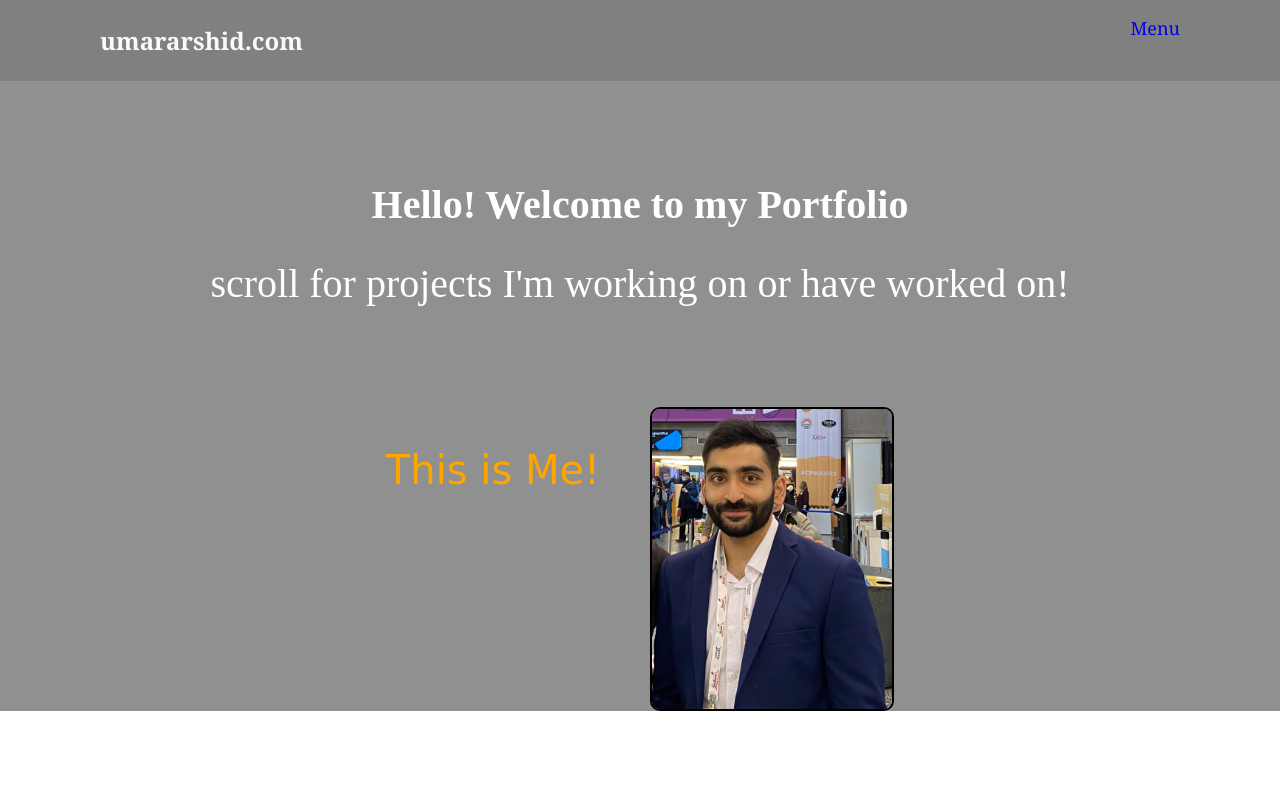
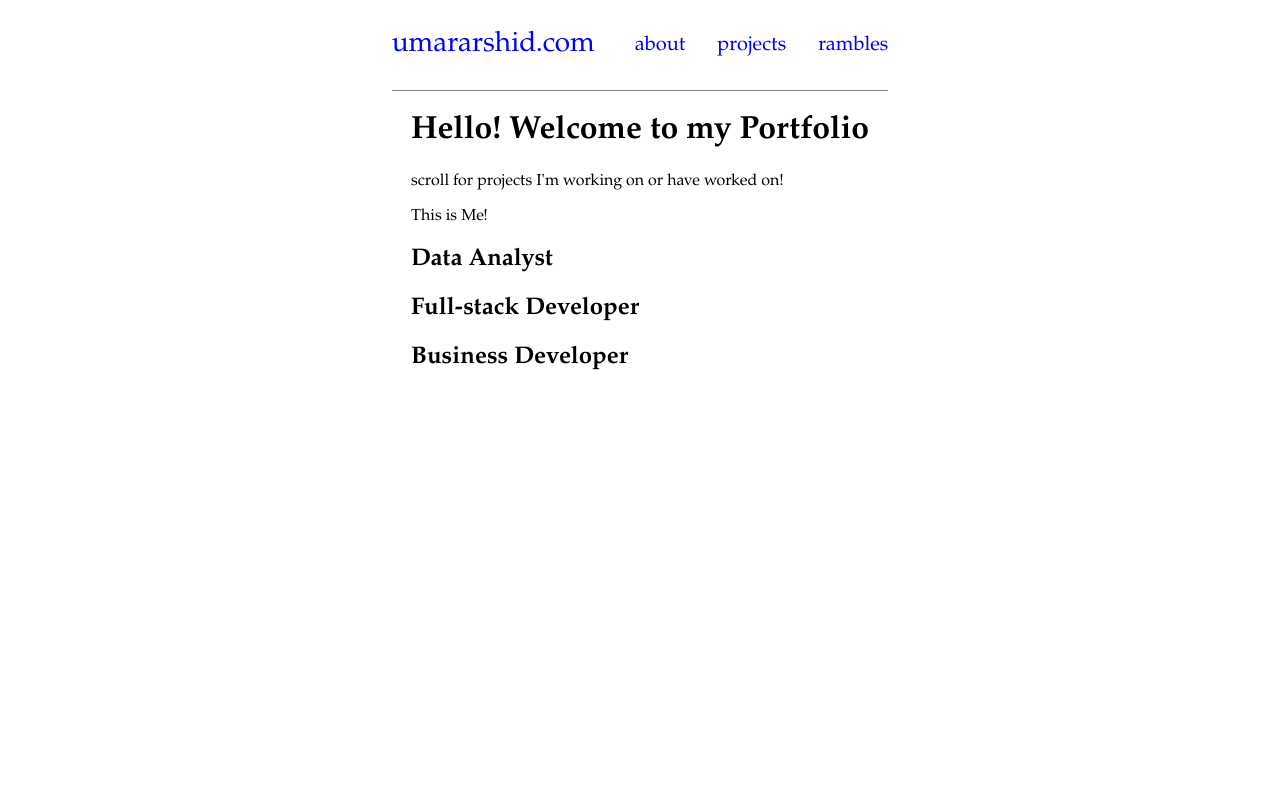
Before and after one commit to pabloarshid/portapotty, a plain HTML site: page index.html in a window 1280 px wide. Shown: the top 800 px of the page. Drawn offline with Linux system fonts and the light colour scheme.

Commit message:
Very Simple main page

```diff
--- a/index.html
+++ b/index.html
@@ -12,7 +12,9 @@
             <p>umararshid.com</p>
           </div>
           <ul>
-            <li><a href="#">Menu</a></li>
+            <li><a href="#">about</a></li>
+            <li><a href="#">projects</a></li>
+            <li><a href="#">rambles</a></li>
           </ul>
         </div>
         <div class="main">
@@ -22,7 +24,7 @@
           </div>
           <div class="slidetwo">
               <p class="blinking">This is Me!</p>
-              <img src="me.jpg" alt="">
+              <!-- <img src="me.jpg" alt=""> -->
           </div>
           <div class="slidethree">
             <h2>Data Analyst</h2>
@@ -31,7 +33,7 @@
           </div>
 
           <div class="slidefour">
-            <img src="python.png" alt="">
+            <!-- <img src="python.png" alt=""> -->
           </div>
         </div>
 
--- a/styles.css
+++ b/styles.css
@@ -3,123 +3,52 @@ body {
   overflow: scroll;
   /* font-family: Roboto; */
   /* font-style: italic; */
+  height: 100vh;
+  background-color: white;
+
+  font-family: Garamond;
 }
 
 
 .maincontainer{
   display: flex;
   flex-direction: column;
+  justify-content: center;
+  align-items: center;
 }
 .header{
   display: flex;
-  justify-content: space-between;
-  background-color: grey;
-  padding: 0px 100px;
-  font-family: Georgia;
+  justify-content: center;
+  background-color: white;
+  /* padding: 0px 100px; */
   color: blue;
+  margin: 0px 500px;
+  padding: 0;
+  border-bottom: 1px grey solid;
 }
 
 .logo{
   display: flex;
   justify-content: center;
   align-self: center;
+  font-size: 28px;
+  padding-bottom: 0;
+  margin:0;
 }
 li{
   list-style-type: none;
-  font-size: 18px;
+  font-size: 20px;
+  padding-bottom: 0;
+  font-family: Garamond;
   /* color: blue; */
 }
 a{
   text-decoration: none;
-  /* color: White; */
 }
 .header ul{
   display: flex;
+  justify-content: center;
+  align-self: center;
   gap:32px;
+
 }
-.logo{
-  color: #F9FAF8;
-  font-size: 24px;
-  font-weight: bold;
-}
-.slideone {
-  display: flex;
-  flex-direction: column;
-  background-color: #909090;
-  margin: 0;
-  padding: 100px 200px;
-  gap:32px;
-  color: white;
-  align-items: center;
-  padding: 100px 0px;
-}
-.slideone > *{
-  margin: 0;
-  padding: 0px;
-  font-size: 40px;
-}
-.slidetwo img{
-  width:auto;
-  height: 300px;
-  border: 2px black solid;
-  border-radius: 10px;
-}
-.slidetwo{
-  display: flex;
-  gap:50px;
-  justify-content: center;
-  background-color: #909090;
-}
-.blinking {
-  font-family: 'Ms Madi', cursive;
-  font-size: 40px;
-  color: orange;
-    transition: opacity 2s ease-in-out infinite;
-    animation: blinker 1s linear infinite;
-  opacity: 1;
-}
-
-@keyframes blinker {
-  0% {
-    opacity: 1;
-  }
-  25%{
-    opacity: 0.75;
-  }
-  50% {
-    opacity: 0.5;
-  }
-  75%{
-    opacity: .75;
-  }
-  100% {
-    opacity: 1;
-  }
-}
-.slidethree{
-  display:flex;
-  gap: 25px;
-  justify-content: center;
-  padding-top: 100px;
-  color: white;
-}
-.slidethree > h2{
-  padding: 5px;
-}
-.slidefour{
-  background:purple;
-  display: flex;
-  justify-content: center;
-  padding: 100px 0px;
-}
-.slidefour > img{
-  width: 200px;
-}
-.footer{
-  display: flex;
-  justify-content: center;
-  font-size: 12px;
-  color: white;
-  background-color: #909090;
-  padding: 25px 0px;
-}
```
